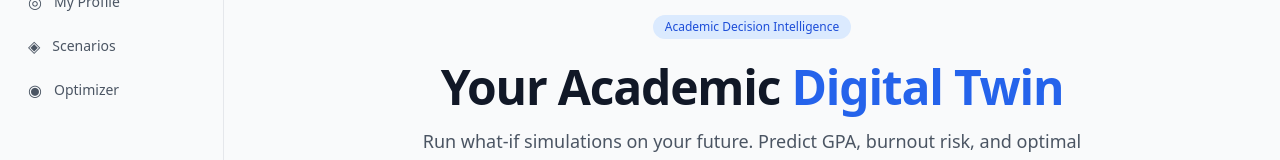
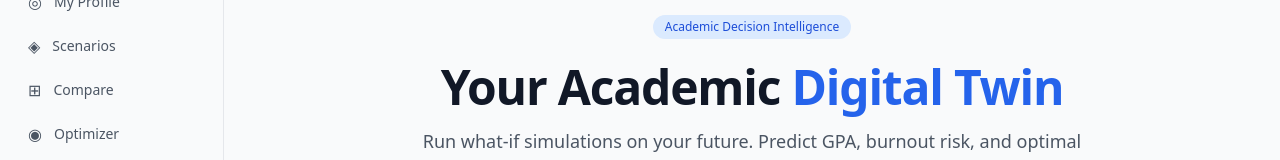
Before and after one commit to Space-Paragon1/Academic-digital-twin-simulator, a Next.js app in the folder frontend/: page / in a window 1280 px wide. Shown: the part 135-295 px from the top of the page. Built offline with nearby package versions, Linux system fonts and the light colour scheme.

Commit message:
fix: add sidebar layout

```diff
--- a/frontend/src/components/layout/Sidebar.tsx
+++ b/frontend/src/components/layout/Sidebar.tsx
@@ -8,6 +8,7 @@ const navItems = [
   { href: "/dashboard", label: "Dashboard", icon: "▦" },
   { href: "/profile", label: "My Profile", icon: "◎" },
   { href: "/scenarios", label: "Scenarios", icon: "◈" },
+  { href: "/compare", label: "Compare", icon: "⊞" },
   { href: "/optimizer", label: "Optimizer", icon: "◉" },
 ];
 
```
